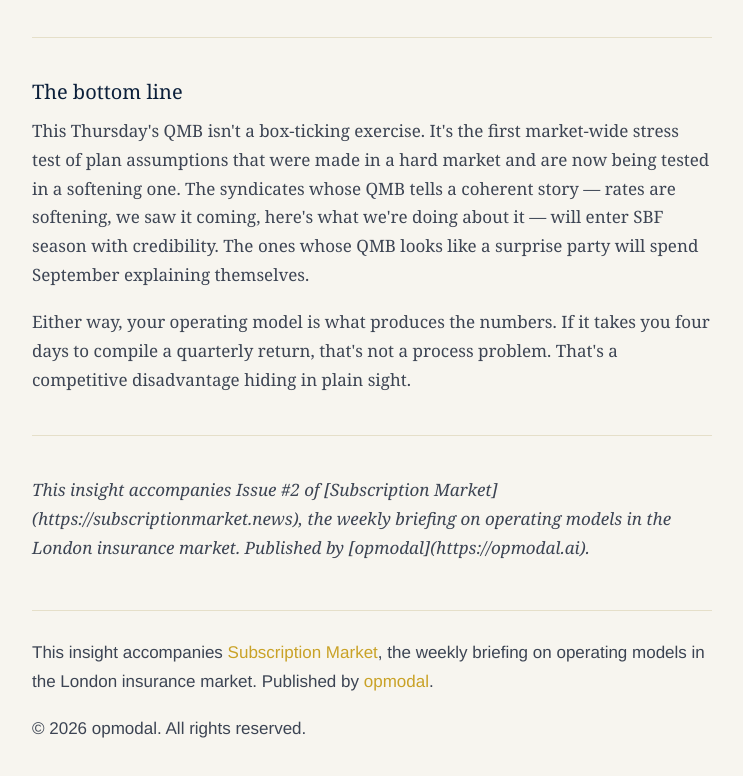
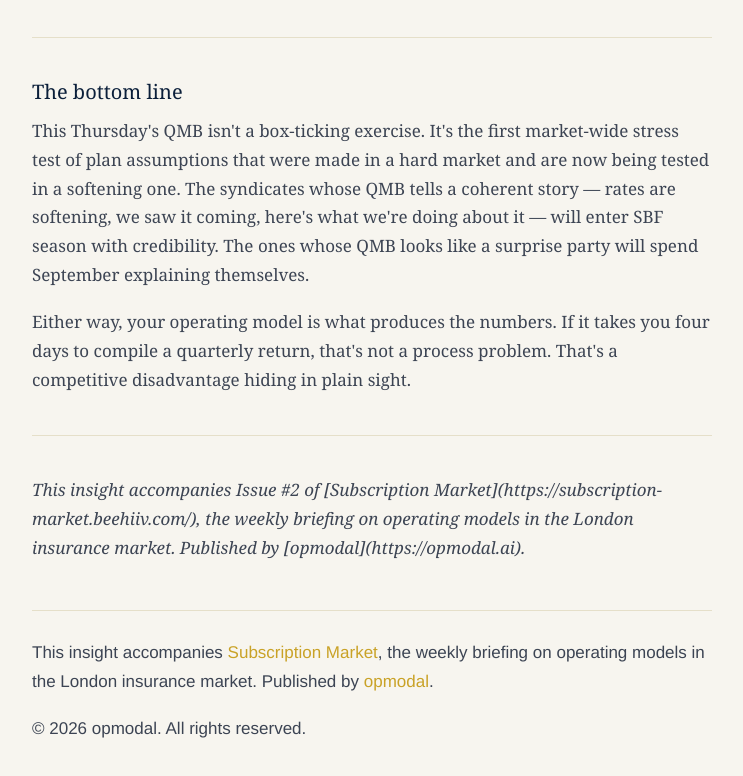
Before and after one commit to nick-opmodal/lloyds-calendar, a plain HTML site: page insights/qmb-operating-model.html in a window 1280 px wide. Shown: the part 4137-4913 px from the top of the page, without its empty margins (268-1011 px from the left). Drawn offline with Linux system fonts and the light colour scheme.

Commit message:
Insight pages: route newsletter links to beehiiv signup (apex https dead)

```diff
--- a/insights/qmb-operating-model.html
+++ b/insights/qmb-operating-model.html
@@ -33,7 +33,7 @@
 <div class="container">
 <div class="header">
   <div class="brand">Subscription Market</div>
-  <a href="https://subscriptionmarket.news" class="back">← Back to the newsletter</a>
+  <a href="https://subscription-market.beehiiv.com/" class="back">← Back to the newsletter</a>
 </div>
 
 <h1>Why This Year's QMB Carries More Weight Than Usual</h1>
@@ -127,11 +127,11 @@ Either way, your operating model is what produces the numbers. If it takes you f
 </p>
 <hr>
 <p>
-<em>This insight accompanies Issue #2 of [Subscription Market](https://subscriptionmarket.news), the weekly briefing on operating models in the London insurance market. Published by [opmodal](https://opmodal.ai).</em>
+<em>This insight accompanies Issue #2 of [Subscription Market](https://subscription-market.beehiiv.com/), the weekly briefing on operating models in the London insurance market. Published by [opmodal](https://opmodal.ai).</em>
 </p>
 
 <div class="footer">
-  <p>This insight accompanies <a href="https://subscriptionmarket.news">Subscription Market</a>, the weekly briefing on operating models in the London insurance market. Published by <a href="https://opmodal.ai">opmodal</a>.</p>
+  <p>This insight accompanies <a href="https://subscription-market.beehiiv.com/">Subscription Market</a>, the weekly briefing on operating models in the London insurance market. Published by <a href="https://opmodal.ai">opmodal</a>.</p>
   <p>© 2026 opmodal. All rights reserved.</p>
 </div>
 </div>
```
Also changed, not shown: insights/smcr-accountability-operating-model.html (+2 -2 lines).
